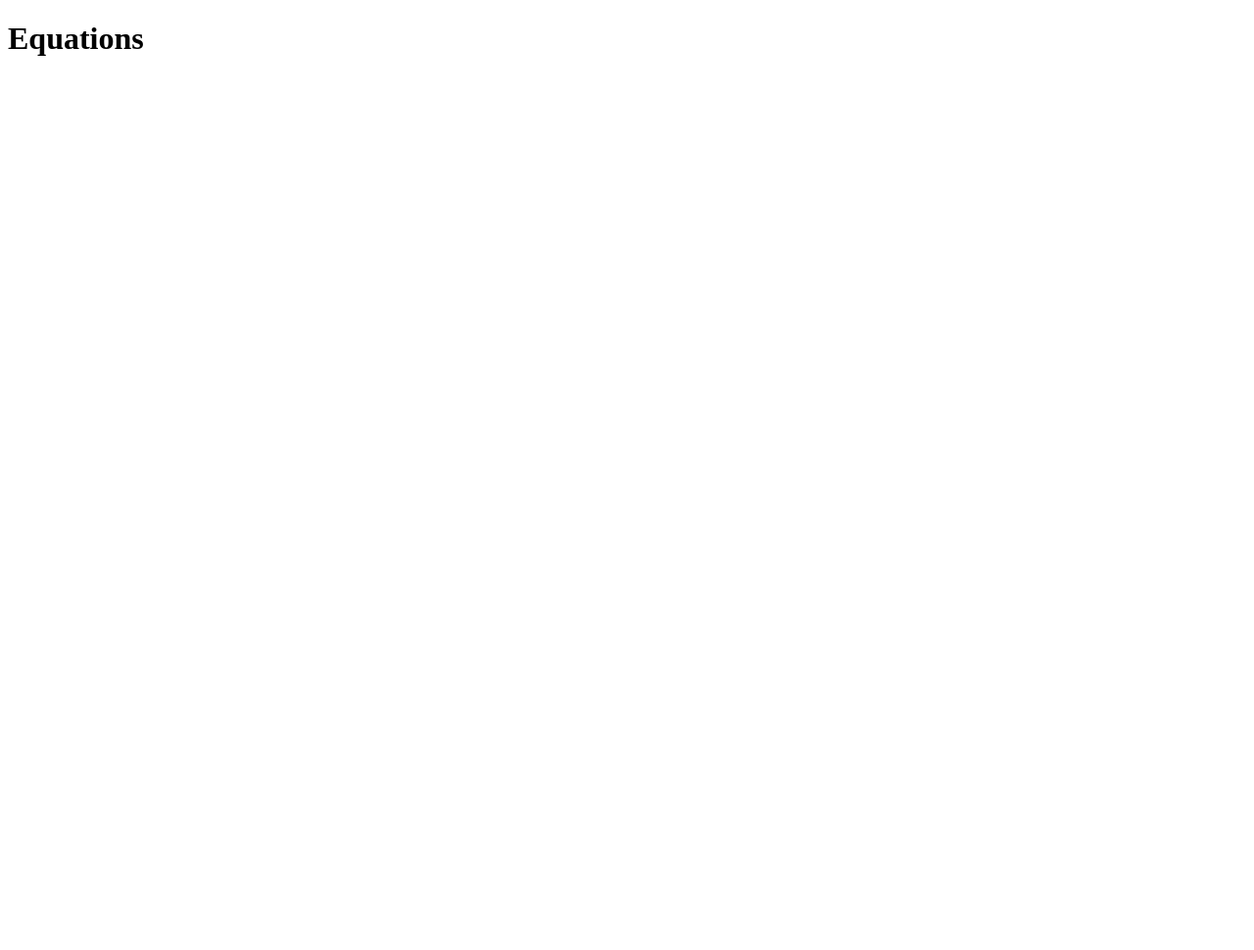
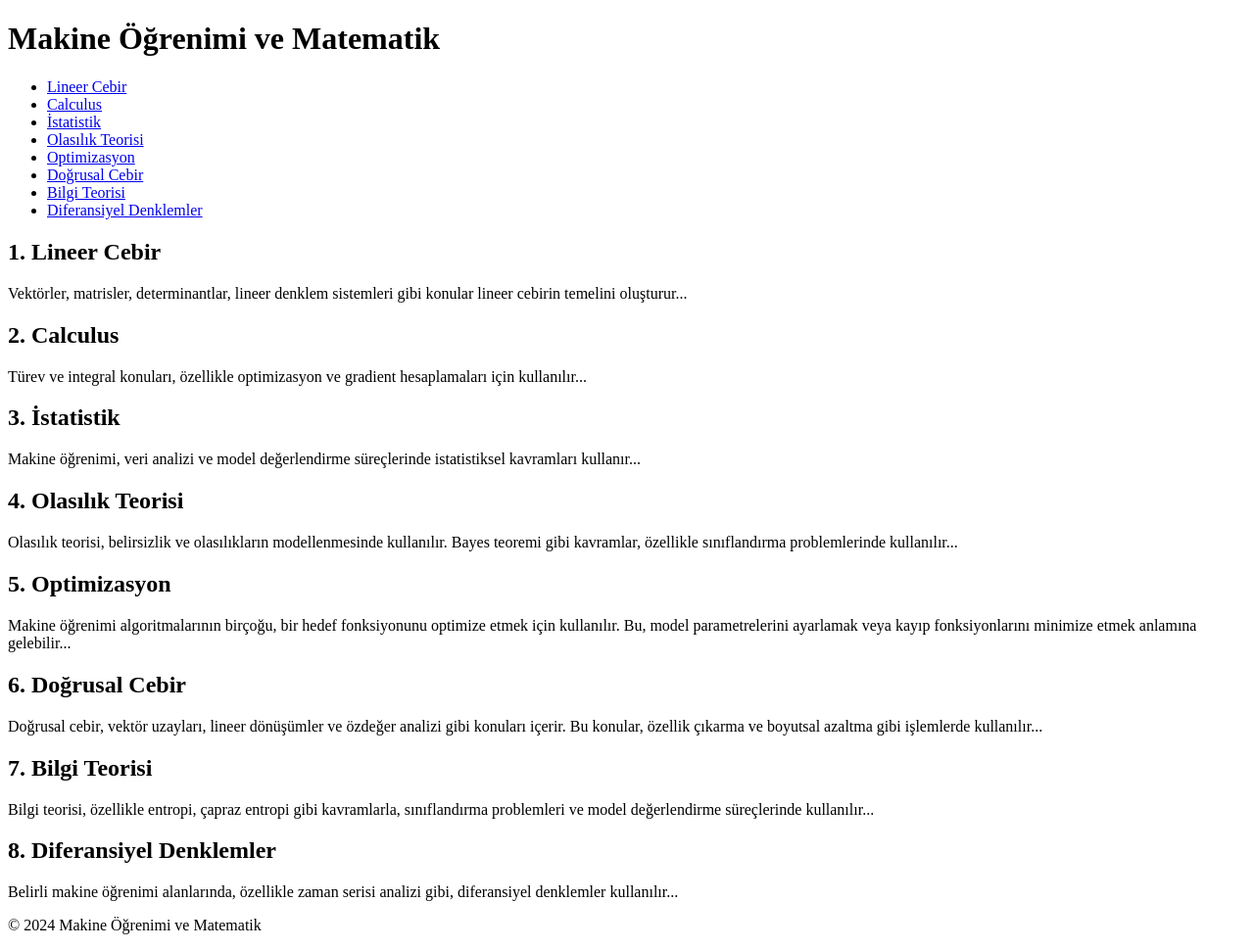
Before and after one commit to batuhan6/mathematics, a plain HTML site: page index.html in a window 1280 px wide. Shown: the whole page at 98% size. Before the commit the page ends 800 px from the top, so only its background shows below. Drawn offline with Linux system fonts and the light colour scheme.

Commit message:
Update index.html

```diff
--- a/index.html
+++ b/index.html
@@ -1,11 +1,81 @@
 <!DOCTYPE html>
-<html lang="en">
+<html lang="tr">
 <head>
     <meta charset="UTF-8">
     <meta name="viewport" content="width=device-width, initial-scale=1.0">
-    <title>Mathematics</title>
+    <link rel="stylesheet" href="styles.css">
+    <script src="script.js" defer></script>
+    <title>Makine Öğrenimi ve Matematik</title>
+    <style>
+        /* Başlıkların üzerine gelindiğinde büyüme ve renk değişimi efekti */
+        section h2:hover {
+            transform: scale(1.1);
+            color: #3498db; /* Mavi renk */
+            transition: transform 0.3s ease-in-out, color 0.3s ease-in-out;
+        }
+    </style>
 </head>
 <body>
-    <h1>Equations</h1>
+    <header>
+        <div class="logo">
+            <h1>Makine Öğrenimi ve Matematik</h1>
+        </div>
+        <nav>
+            <ul>
+                <li><a href="#linear-algebra">Lineer Cebir</a></li>
+                <li><a href="#calculus">Calculus</a></li>
+                <li><a href="#statistics">İstatistik</a></li>
+                <li><a href="#probability-theory">Olasılık Teorisi</a></li>
+                <li><a href="#optimization">Optimizasyon</a></li>
+                <li><a href="#linear-algebra">Doğrusal Cebir</a></li>
+                <li><a href="#information-theory">Bilgi Teorisi</a></li>
+                <li><a href="#differential-equations">Diferansiyel Denklemler</a></li>
+            </ul>
+        </nav>
+    </header>
+
+    <section id="linear-algebra">
+        <h2>1. Lineer Cebir</h2>
+        <p>Vektörler, matrisler, determinantlar, lineer denklem sistemleri gibi konular lineer cebirin temelini oluşturur...</p>
+    </section>
+
+    <section id="calculus">
+        <h2>2. Calculus</h2>
+        <p>Türev ve integral konuları, özellikle optimizasyon ve gradient hesaplamaları için kullanılır...</p>
+    </section>
+
+    <section id="statistics">
+        <h2>3. İstatistik</h2>
+        <p>Makine öğrenimi, veri analizi ve model değerlendirme süreçlerinde istatistiksel kavramları kullanır...</p>
+    </section>
+
+    <section id="probability-theory">
+        <h2>4. Olasılık Teorisi</h2>
+        <p>Olasılık teorisi, belirsizlik ve olasılıkların modellenmesinde kullanılır. Bayes teoremi gibi kavramlar, özellikle sınıflandırma problemlerinde kullanılır...</p>
+    </section>
+
+    <section id="optimization">
+        <h2>5. Optimizasyon</h2>
+        <p>Makine öğrenimi algoritmalarının birçoğu, bir hedef fonksiyonunu optimize etmek için kullanılır. Bu, model parametrelerini ayarlamak veya kayıp fonksiyonlarını minimize etmek anlamına gelebilir...</p>
+    </section>
+
+    <section id="linear-algebra">
+        <h2>6. Doğrusal Cebir</h2>
+        <p>Doğrusal cebir, vektör uzayları, lineer dönüşümler ve özdeğer analizi gibi konuları içerir. Bu konular, özellik çıkarma ve boyutsal azaltma gibi işlemlerde kullanılır...</p>
+    </section>
+
+    <section id="information-theory">
+        <h2>7. Bilgi Teorisi</h2>
+        <p>Bilgi teorisi, özellikle entropi, çapraz entropi gibi kavramlarla, sınıflandırma problemleri ve model değerlendirme süreçlerinde kullanılır...</p>
+    </section>
+
+    <section id="differential-equations">
+        <h2>8. Diferansiyel Denklemler</h2>
+        <p>Belirli makine öğrenimi alanlarında, özellikle zaman serisi analizi gibi, diferansiyel denklemler kullanılır...</p>
+    </section>
+
+    <footer>
+        <p>&copy; 2024 Makine Öğrenimi ve Matematik</p>
+    </footer>
 </body>
 </html>
```
